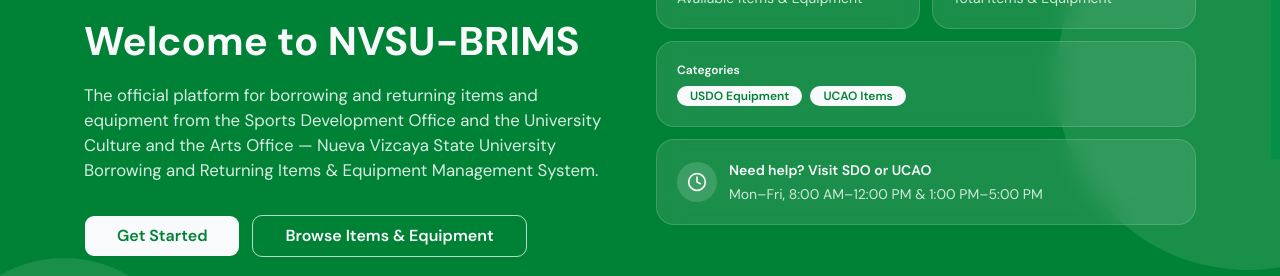
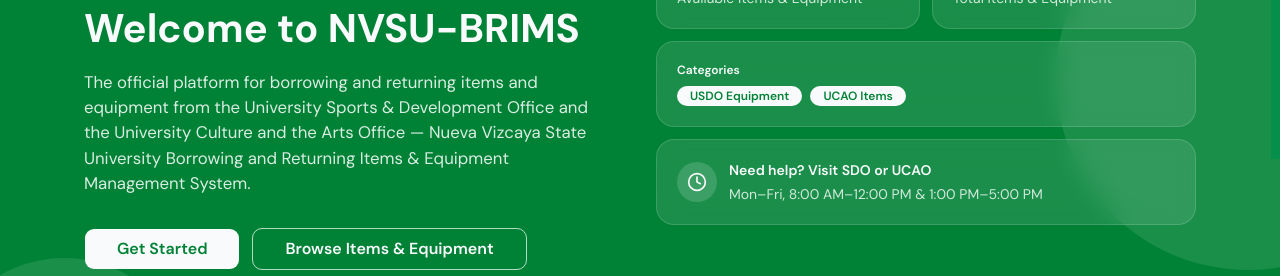
Before and after one commit to nvsu-brims/brims, a Next.js app: page / in a window 1280 px wide. Shown: the part 350-626 px from the top of the page. Built offline with nearby package versions, Linux system fonts and the light colour scheme; no server answers; the database is empty.

Commit message:
Rename Sports Development Office to University Sports & Development Office

```diff
--- a/app/(dashboard)/admin/history/actions.ts
+++ b/app/(dashboard)/admin/history/actions.ts
@@ -20,7 +20,7 @@ export type ExportHistoryResult =
   | { ok: false; error: string };
 
 const OFFICE_NAMES: Record<"sports_dev" | "culture_arts", string> = {
-  sports_dev: "Sports Development Office",
+  sports_dev: "University Sports & Development Office",
   culture_arts: "University Culture and the Arts Office",
 };
 
--- a/app/(dashboard)/admin/items/items-table.tsx
+++ b/app/(dashboard)/admin/items/items-table.tsx
@@ -106,7 +106,7 @@ const CATEGORY_LABELS: Record<ItemCategory, string> = {
 };
 
 const OFFICE_LABELS: Record<ItemOffice, string> = {
-  sports_dev: "Sports Development Office",
+  sports_dev: "University Sports & Development Office",
   culture_arts: "University Culture & the Arts Office",
 };
 
@@ -665,7 +665,7 @@ export function ItemsTable({
                       style={{ width: "var(--anchor-width)" }}
                     >
                       <SelectItem value="sports_dev">
-                        Sports Development Office
+                        University Sports & Development Office
                       </SelectItem>
                       <SelectItem value="culture_arts">
                         University Culture &amp; the Arts Office
--- a/app/(dashboard)/borrower/catalog/catalog-view.tsx
+++ b/app/(dashboard)/borrower/catalog/catalog-view.tsx
@@ -80,7 +80,7 @@ const TERMS_SECTIONS: { title: string; body: string }[] = [
   { title: "Damage and loss", body: "Report any damage or loss to the office that issued the item as soon as you notice it. You may be charged for repair or replacement." },
   { title: "Fines", body: "Late return, damage, or loss may result in fines, set by the university's policy. Fines are not calculated by this system." },
   { title: "Personal data", body: "Your information is handled as described in the Data Privacy Notice shown at sign-up." },
-  { title: "Changes", body: "The Sports Development Office (SDO) and the University Culture and the Arts Office (UCAO) may update these terms. Continued use after an update means you accept the new terms." },
+  { title: "Changes", body: "The University Sports & Development Office (SDO) and the University Culture and the Arts Office (UCAO) may update these terms. Continued use after an update means you accept the new terms." },
 ];
 
 /** A list row plus whether THIS borrower already has a pending request on it. */
--- a/app/(public)/(sections)/about/page.tsx
+++ b/app/(public)/(sections)/about/page.tsx
@@ -41,7 +41,7 @@ export default function AboutPage() {
           </h3>
           <p className="mb-3 text-muted-foreground">
             NVSU-BRIMS is the official platform for borrowing and returning
-            items and equipment from the Sports Development Office and the
+            items and equipment from the University Sports & Development Office and the
             University Culture and the Arts Office — Nueva Vizcaya State
             University Borrowing and Returning Items &amp; Equipment
             Management System. It was built to replace scattered logbooks
--- a/app/(public)/page.tsx
+++ b/app/(public)/page.tsx
@@ -64,14 +64,14 @@ export default async function HomePage() {
               {/* Logos live in public/: nvsu.png, ucao.png, usdo.png */}
               <img src="/nvsu.png" alt="Nueva Vizcaya State University logo" className="h-16 w-auto object-contain xl:h-24" />
               <img src="/ucao.png" alt="University Culture and the Arts Office logo" className="h-16 w-auto object-contain xl:h-24" />
-              <img src="/usdo.png" alt="Sports Development Office logo" className="h-16 w-auto object-contain xl:h-24" />
+              <img src="/usdo.png" alt="University Sports & Development Office logo" className="h-16 w-auto object-contain xl:h-24" />
             </div>
             <h1 className="mb-3 text-[clamp(1.75rem,4.6vw,2.5rem)] font-bold text-gray-50">
               Welcome to NVSU-BRIMS
             </h1>
             <p className="mb-8 max-w-[46ch] text-[clamp(0.9rem,1.85vw,1.05rem)] text-white/85">
               The official platform for borrowing and returning items and
-              equipment from the Sports Development Office and the
+              equipment from the University Sports & Development Office and the
               University Culture and the Arts Office — Nueva Vizcaya State
               University Borrowing and Returning Items &amp; Equipment
               Management System.
--- a/app/dev/email-test/actions.ts
+++ b/app/dev/email-test/actions.ts
@@ -105,7 +105,7 @@ const SAMPLES: Record<EmailKind, () => EmailContent> = {
     buildRequestApprovedEmail({
       firstName: "Juan",
       itemName: "Projector",
-      officeName: "Sports Development Office",
+      officeName: "University Sports & Development Office",
       dueDate: "October 10, 2026",
       borrowedItemsUrl: `${BASE}/borrower/borrowed-items`,
     }),
@@ -128,7 +128,7 @@ const SAMPLES: Record<EmailKind, () => EmailContent> = {
     buildDailyUnreturnedEmail({
       firstName: "Juan",
       itemName: "Projector",
-      officeName: "Sports Development Office",
+      officeName: "University Sports & Development Office",
       dueDate: "October 1, 2026",
       daysOverdue: 3,
       borrowedItemsUrl: `${BASE}/borrower/borrowed-items`,
@@ -145,7 +145,7 @@ const SAMPLES: Record<EmailKind, () => EmailContent> = {
       adminFirstName: "Maria",
       requesterName: "Juan Dela Cruz",
       itemName: "Projector",
-      officeName: "Sports Development Office",
+      officeName: "University Sports & Development Office",
       dueDate: "October 10, 2026",
       requestsUrl: `${BASE}/admin/requests`,
     }),
--- a/lib/email/templates/daily-unreturned.ts
+++ b/lib/email/templates/daily-unreturned.ts
@@ -14,7 +14,7 @@ import { renderEmail, type EmailContent } from "@/lib/email/templates/layout";
 export interface DailyUnreturnedData {
   firstName: string;
   itemName: string;
-  /** Full office name, e.g. "Sports Development Office". */
+  /** Full office name, e.g. "University Sports & Development Office". */
   officeName: string;
   /** Long date the item was due, e.g. "October 1, 2026". */
   dueDate: string;
--- a/lib/email/templates/new-request-alert.ts
+++ b/lib/email/templates/new-request-alert.ts
@@ -11,7 +11,7 @@ export interface NewRequestAlertData {
   /** The borrower's full name. */
   requesterName: string;
   itemName: string;
-  /** Full office name, e.g. "Sports Development Office". */
+  /** Full office name, e.g. "University Sports & Development Office". */
   officeName: string;
   /** Long date the borrower asked to return the item, e.g. "October 1, 2026". */
   dueDate: string;
--- a/lib/email/templates/request-approved.ts
+++ b/lib/email/templates/request-approved.ts
@@ -12,7 +12,7 @@ import { renderEmail, type EmailContent } from "@/lib/email/templates/layout";
 export interface RequestApprovedData {
   firstName: string;
   itemName: string;
-  /** Full office name, e.g. "Sports Development Office". */
+  /** Full office name, e.g. "University Sports & Development Office". */
   officeName: string;
   /** Long date, e.g. "October 1, 2026". */
   dueDate: string;
--- a/lib/reports/borrow-history-pdf.ts
+++ b/lib/reports/borrow-history-pdf.ts
@@ -12,7 +12,7 @@ export interface BorrowHistoryPdfInput {
 }
 
 const OFFICE_LABELS: Record<string, string> = {
-  sports_dev: "Sports Development Office",
+  sports_dev: "University Sports & Development Office",
   culture_arts: "University Culture and the Arts Office",
 };
 const STATUS_ORDER: [string, string][] = [
--- a/lib/roles.ts
+++ b/lib/roles.ts
@@ -20,7 +20,7 @@ export function getAdminType(office: Office | null): AdminType {
 
 /** Full office names, e.g. for the scoped admin's profile "Office" field. */
 export const OFFICE_LABELS: Record<Office, string> = {
-  sports_dev: "Sports Development Office",
+  sports_dev: "University Sports & Development Office",
   culture_arts: "University Culture & the Arts Office",
 };
 
```
